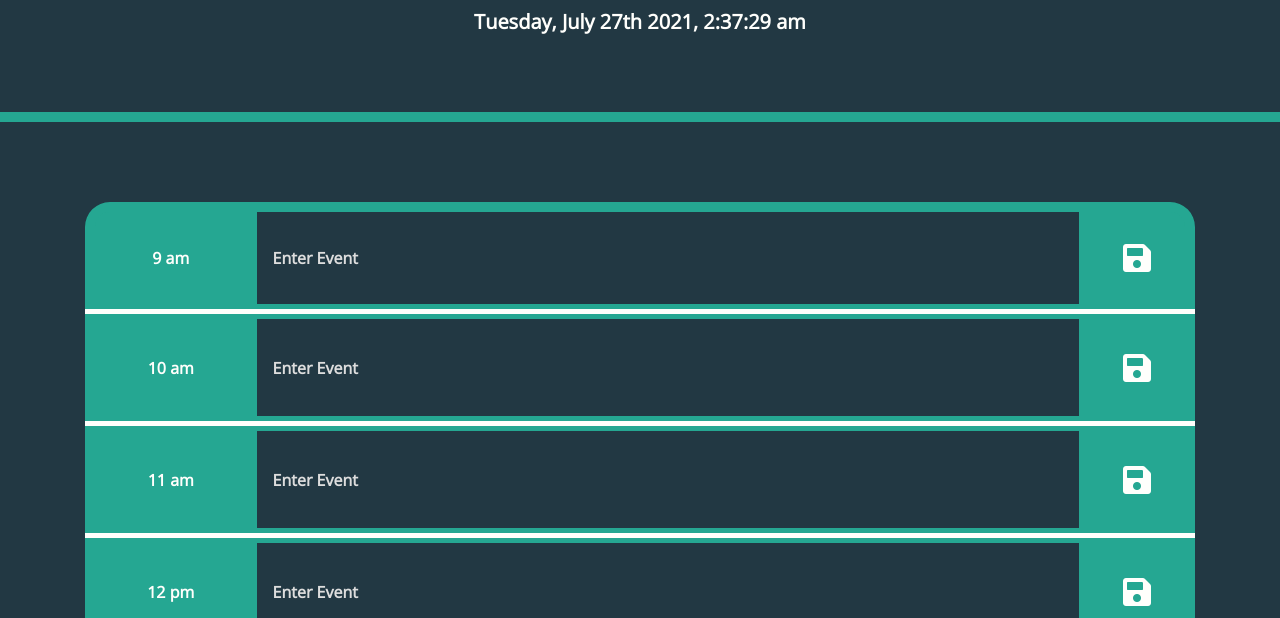
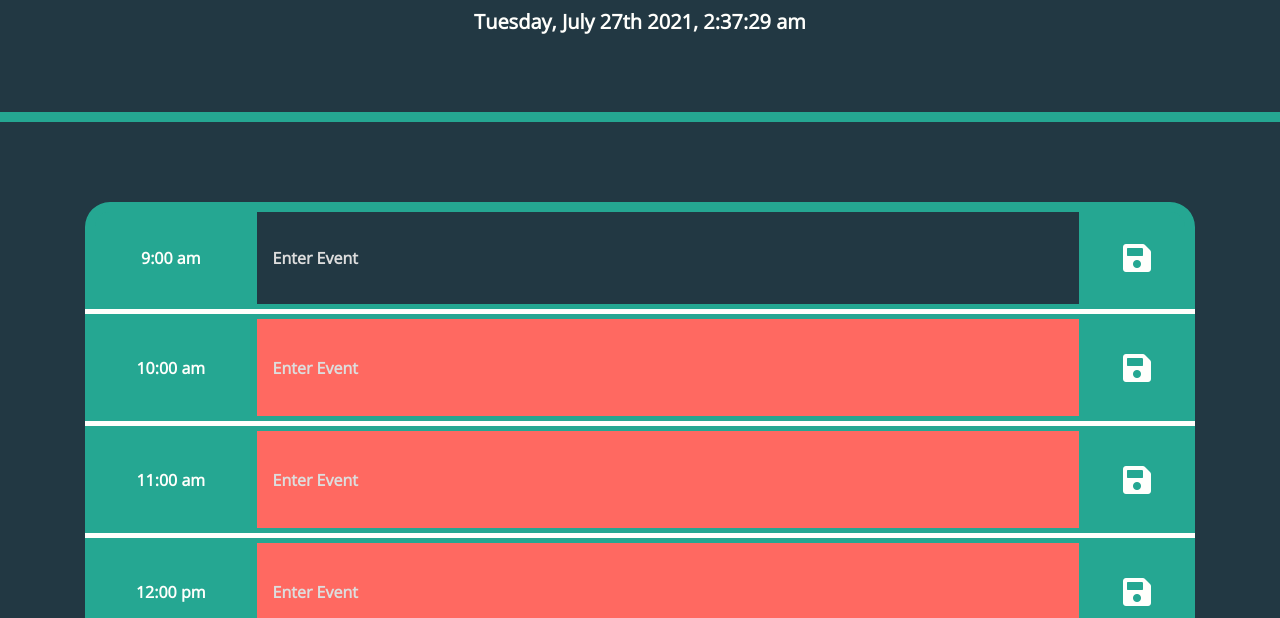
Before and after one commit to strawhat19/Day-Planner, a plain HTML site: page index.html in a window 1280 px wide. Shown: the part 182-800 px from the top of the page. Drawn offline with nearby package versions, Linux system fonts and the light colour scheme.

Commit message:
Working time detection

```diff
--- a/assets/css/style.css
+++ b/assets/css/style.css
@@ -81,7 +81,7 @@ textarea:focus-visible {
 }
 
 .past {
-  background-color: #d3d3d3 !important;
+  background-color: var(--past) !important;
   color: var(--babypowder) !important;
 }
 
--- a/assets/js/script.js
+++ b/assets/js/script.js
@@ -15,12 +15,12 @@ var hourRowContainer = $('.hourRowsContainer');
 
 // -----------------------------------Generating Dynamic Hour Rows -------------------------------- //
 // Hours in Work Day
-var timeFormat = 'h a';
+var timeFormat = 'h:mm a';
 // var rightNow = moment().format(timeFormat);
 var rightNow = moment();
-var hourStart = moment().startOf('hour');
-var hourEnd = moment().endOf('hour');
-console.log(hourStart + ' ' + hourEnd);
+var hourStart = moment().startOf('hour').format(timeFormat);
+var hourEnd = moment().endOf('hour').format(timeFormat);
+console.log(' Hour Start is: ' + hourStart + '\n' + ' Hour End is: ' + hourEnd);
 var startDay = moment('09', timeFormat).format(timeFormat); // Getting 9am as starting the day
 // var startDay2 = moment('09'); // Getting 9am as starting the day
 var tenAm = moment('10', timeFormat).format(timeFormat);
@@ -35,42 +35,31 @@ var endDay = moment('17', timeFormat).format(timeFormat); // Setting 5pm as end
 // Storing hours of day in Array
 var workDayHours = [startDay,tenAm,elevenAm,twelvePm,onePm,twoPm,threePm,fourPm,endDay];
 var [startTime,,,,,,,,endTime] = workDayHours;
-console.log(startTime + ' ' + endTime);
+// console.log(startTime + ' through ' + endTime); // 9 am through 5 pm
 
 // Creating dynamic rows for each Hour
 var status = '';
 workDayHours.forEach(hour => {
 
-    // setInterval(function() {
-        // if (moment().isBefore(hourStart)) {
-        //     status = 'past';
-        //     console.log('past');
-        // } else if (moment().isAfter(hourStart)) {
-        //     status = 'future';
-        //     console.log('future');
-        // } else if (moment().isBetween(hourStart,hourEnd)) {
-        //     status = 'present';
-        //     console.log('present');
-        // }
-    // }, 1000);
-
     var hourRow = $(`<div class="hourRow">
                         <span class="hour">${hour}</span>
                     </div>`);
-    hourRow.attr('data-value',hour);
-    // var input = $('textarea')
+    hourRow.attr('data-time',hour);
     hourRow.append($(`<input class="userInputField ${status}" type="textarea" placeholder="Enter Event">`));
     hourRow.append('<button class="saveButton"><i class="fas fa-save">');
     hourRowContainer.append(hourRow);
 
+    console.log(moment(hourRow.data('time').split(' ')[0], 'hour').format(timeFormat));
 
-
-    // var hourTimeValue = hourRow.html().split(' ');
-    // console.log(hourTimeValue[0]);
+    if (moment(hourRow.data('time').split(' ')[0], 'h a').isBefore(hourStart)) {
+        status = 'past';
+    } else if (moment(hourRow.data('time').split(' ')[0], 'hour').isAfter(hourStart)) {
+        status = 'future';
+    } else if (moment(hourRow.data('time').split(' ')[0], 'hour').isBetween(hourStart),(hourEnd)) {
+        status = 'present';
+    }
 
 })
-
-// If time
 
 // -----------------------------------End Generating Dynamic Hour Rows -------------------------------- //
 
```
